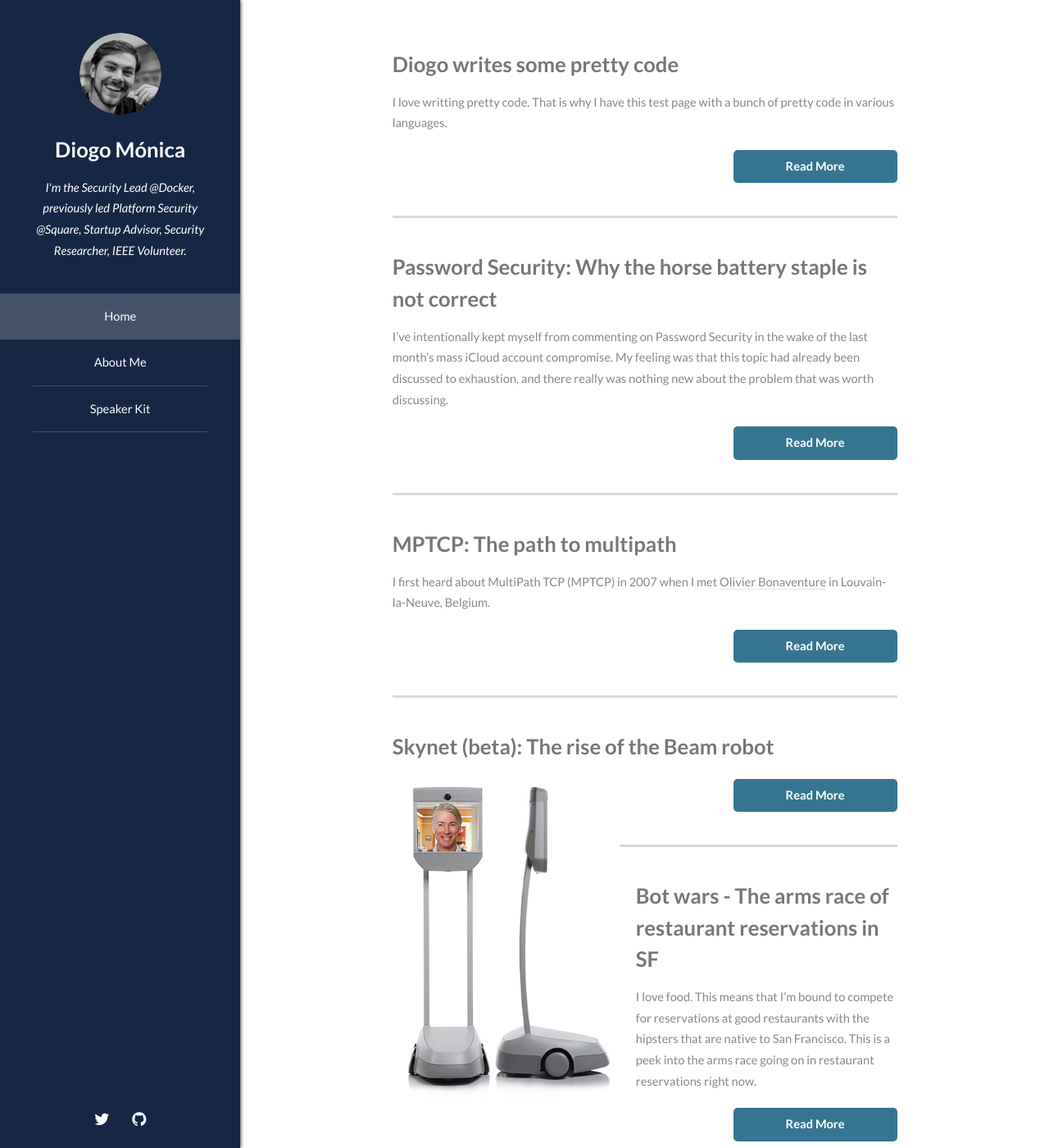
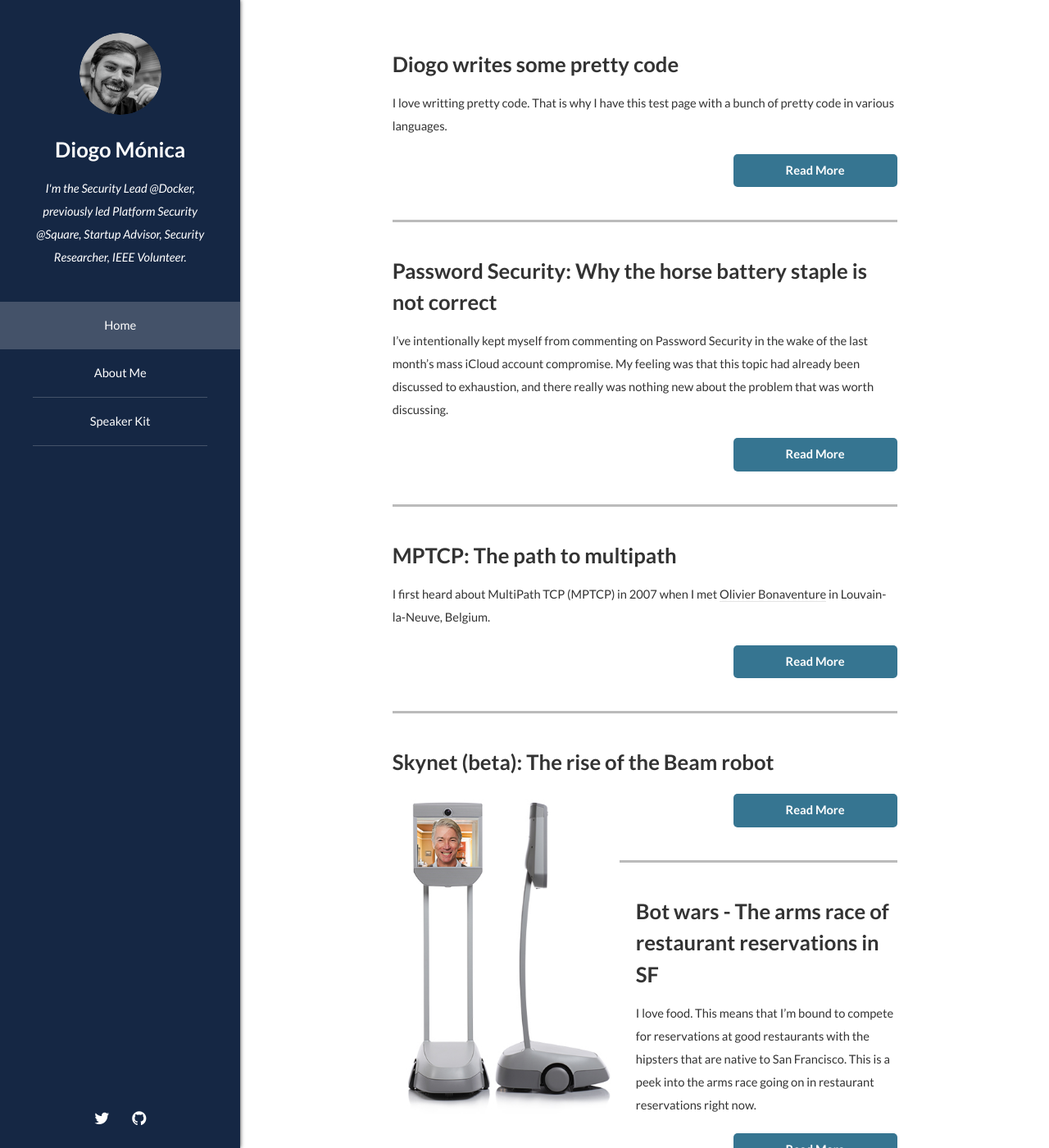
Before and after one commit to diogomonica/new.diogomonica.com, a Jekyll site: the page built from index.html, in a window 1280 px wide and 1400 px high. Shown: the whole window at 82% size. Built offline with Jekyll 4.4.1, drawn with Linux system fonts in a browser that asks for light colours; the list of posts is cut into pages by our own code.

Commit message:
updates to typography

```diff
--- a/_sass/_vars.scss
+++ b/_sass/_vars.scss
@@ -56,4 +56,5 @@
 	$diogoLightBlueGreen:		#9DFDC7;
 	$white:						#fff;
 	$black:						#333;
-	$grey:						#d8d8d8;
+	$darkGrey:					#777;
+	$grey:						#bbb;
--- a/css/style.scss
+++ b/css/style.scss
@@ -22,11 +22,11 @@ $size-header: 23em;
 	}
 
 	body, input, select, textarea {
-		color: $color-fg;
+		color: $black;
 		font-family: $font-family;
-		font-size: 16pt;
+		font-size: 18px;
 		font-weight: $font-weight;
-		line-height: 1.75em;
+		line-height: 28px;
 	}
 
 	a {
@@ -46,7 +46,6 @@ $size-header: 23em;
 	}
 
 	strong, b {
-		color: $color-fg-bold;
 		font-weight: $font-weight-bold;
 	}
 
@@ -59,7 +58,7 @@ $size-header: 23em;
 	}
 
 	h1, h2, h3, h4, h5, h6 {
-		color: $color-fg-bold;
+		color: $black;
 		font-weight: $font-weight-bold;
 		line-height: 1em;
 		margin: 0 0 ($size-element-margin * 0.25) 0;
@@ -72,8 +71,8 @@ $size-header: 23em;
 	}
 
 	h2 {
-		font-size: 2em;
-		line-height: 1.5em;
+		font-size: 48px;
+		line-height: 60px;
 	}
 
 	h3 {
@@ -132,7 +131,7 @@ $size-header: 23em;
 		font-family: $font-family-fixed;
 		font-size: 0.9em;
 		background-color: $black;
-    	box-shadow: 0 0 10px rgba(0,0,0,1);
+    	box-shadow: 0 0 10px rgba(0,0,0,0.8);
 	}
 
 	pre {
@@ -164,7 +163,7 @@ $size-header: 23em;
     		height: 30px;
     		background: #bbb;
     		border-radius: $size-border-radius $size-border-radius 0 0;
-    		box-shadow: 0 0 10px rgba(0,0,0,0.5);
+    		box-shadow: 0 0 10px rgba(0,0,0,0.4);
     		span {
     			&,
     			&:before,
@@ -246,12 +245,9 @@ $size-header: 23em;
 
 		&.major {
 			h2 {
-				color: $diogoLightBlue;
-				font-size: 3.5em;
-
 				& + p {
-					color: $color-fg-bold;
-					font-size: 1.75em;
+					color: $darkGrey;
+					font-size: 15px;
 					font-weight: $font-weight-bold;
 					margin-top: -0.75em;
 				}
@@ -936,7 +932,7 @@ $size-header: 23em;
 		text-align: center;
 		top: 0;
 		width: $size-header;
-		box-shadow: 0 0 5px rgba(0,0,0,1);
+		box-shadow: 0 0 5px rgba(0,0,0,0.8);
 
 		@if $side-header == 'right' {
 			right: 0;
```
